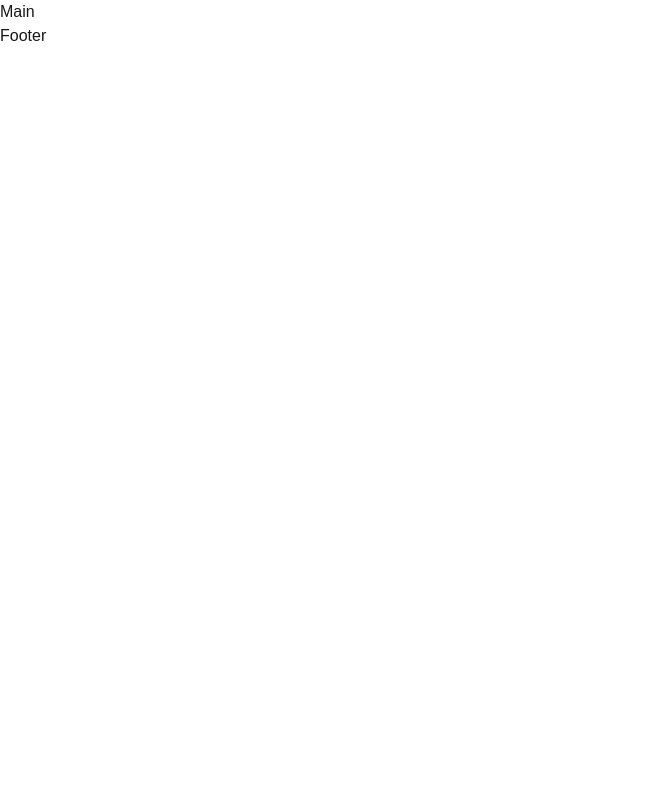
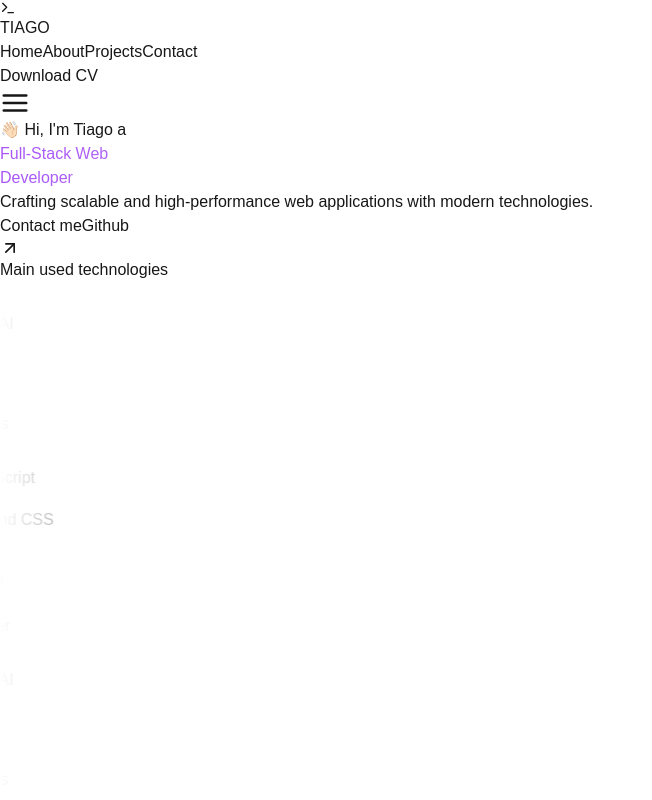
Before and after one commit to TiagoCoder2022/personal-website, a Next.js app: page / in a window 1280 px wide. Shown: the top 800 px of the page, without its empty margins (0-652 px from the left). Built offline with nearby package versions, Linux system fonts and the light colour scheme.

Commit message:
feat: add sections to the main page

```diff
--- a/src/app/page.tsx
+++ b/src/app/page.tsx
@@ -1,7 +1,19 @@
+import About from "@/components/about";
+import CallToAction from "@/components/call-to-action";
+import Header from "@/components/header";
+import Hero from "@/components/hero";
+import Projects from "@/components/projects";
+import Technologies from "@/components/technoligies";
+
 export default function Home() {
   return (
-    <div>
-      <h1>Main</h1>
-    </div>
+    <main>
+      <Header />
+      <Hero />
+      <Technologies />
+      <About />
+      <CallToAction />
+      <Projects />
+    </main>
   );
 }
```
